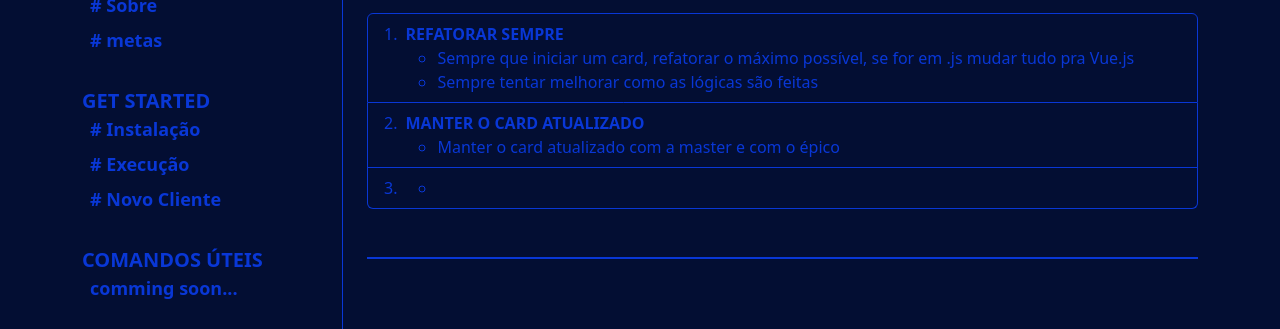
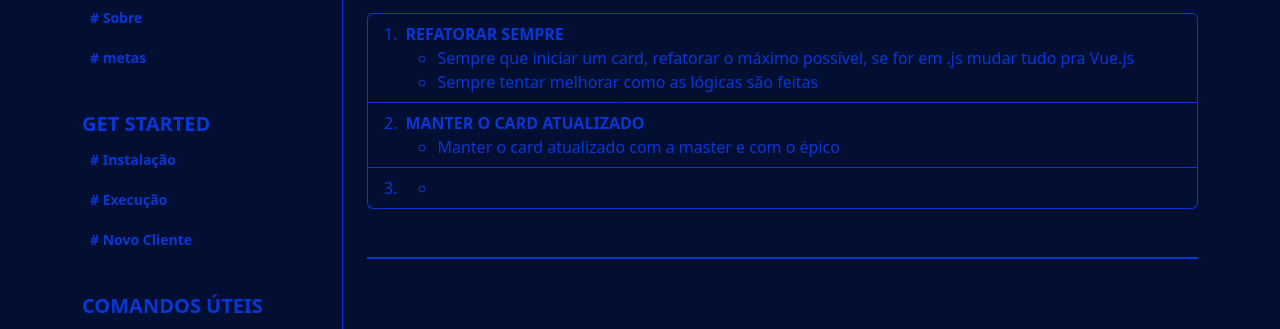
Before and after one commit to robertocostabefore/front-documentation, a plain HTML site: page src/hub.html in a window 1280 px wide. Shown: the part 261-590 px from the top of the page. Drawn offline with nearby package versions, Linux system fonts and the light colour scheme.

Commit message:
aside style adjusts

```diff
--- a/src/assets/style/main.css
+++ b/src/assets/style/main.css
@@ -90,16 +90,24 @@ section:not(:last-child) {
 }
 
 .bd-links-link {
-  color: var(--bs-body-color);
-  text-decoration: none;
-  padding: 4px 8px;
   border-radius: var(--bs-border-radius);
-  margin: 8px 0px;
-  font-size: 18px !important;
+  padding: 8px;
+
+  a {
+    color: var(--bs-body-color);
+    text-decoration: none;
+    font-size: 14px !important;
+    margin: 8px 0px;
+  }
 
   &:hover {
     background-color: var(--primary-color);
-    color: white;
+    padding: 8px 4px 8px 12px;
+
+    a {
+      color: white;
+      font-size: 16px !important;
+    }
   }
 }
 
@@ -128,3 +136,7 @@ pre {
 pre code {
   display: block !important;
 }
+
+.no-gap {
+  gap: 0px !important;
+}
--- a/src/js/shared/aside.js
+++ b/src/js/shared/aside.js
@@ -5,7 +5,6 @@ const asideOptionsByView = {
     options: [
       {
         title: "# ACORDOS",
-        ulClass: "list-unstyled fw-semibold pb-2",
         options: [
           {
             title: "# Acordos",
@@ -14,29 +13,27 @@ const asideOptionsByView = {
         ]
       },
       {
-        title: "# SOBRE",
-        ulClass: "list-unstyled fw-semibold pb-2",
+        title: "# SOBRE O FRONT",
         options: [
           {
-            title: "# Sobre",
+            title: "# Quem somos",
             href: "#about"
           }
         ]
       },
       {
         title: "SOBRE A EMPRESA",
-        ulClass: "list-unstyled fw-semibold pb-2",
         options: [
           {
             title: "# Quem somos",
             href: "#who-are-we"
           },
           {
-            title: "# Nosso propósito",
+            title: "# Propósitos",
             href: "#purpose"
           },
           {
-            title: "# Nossos valores",
+            title: "# Valores",
             href: "#our-values"
           },
           {
@@ -51,7 +48,6 @@ const asideOptionsByView = {
     options: [
       {
         title: "ACORDOS",
-        ulClass: "list-unstyled fw-semibold pb-2",
         options: [
           {
             title: "# Acordos",
@@ -69,7 +65,6 @@ const asideOptionsByView = {
       },
       {
         title: "GET STARTED",
-        ulClass: "list-unstyled fw-semibold pb-2",
         options: [
           {
             title: "# Instalação",
@@ -87,7 +82,6 @@ const asideOptionsByView = {
       },
       {
         title: "COMANDOS ÚTEIS",
-        ulClass: "list-unstyled fw-semibold pb-2",
         options: [
           {
             title: "comming soon...",
@@ -97,7 +91,6 @@ const asideOptionsByView = {
       },
       {
         title: "TECNOLOGIAS",
-        ulClass: "list-unstyled fw-semibold pb-2",
         options: [
           {
             title: "comming soon...",
@@ -107,7 +100,6 @@ const asideOptionsByView = {
       },
       {
         title: "ERROS",
-        ulClass: "list-unstyled fw-semibold pb-2",
         options: [
           {
             title: "Tela branca",
@@ -121,7 +113,6 @@ const asideOptionsByView = {
     options: [
       {
         title: "",
-        ulClass: "list-unstyled fw-semibold pb-2",
         options: [
           {
             title: "",
@@ -146,13 +137,13 @@ const createItemLink = ({ href, title }) => {
   const itemLink = document.createElement("a")
   itemLink.href = href
   itemLink.textContent = title
-  itemLink.className = "bd-links-link"
 
   return itemLink
 }
 
 const createListItem = option => {
   const item = document.createElement("li")
+  item.className = "bd-links-link"
 
   const itemContent = createItemLink(option)
 
@@ -161,9 +152,9 @@ const createListItem = option => {
   return item
 }
 
-const createList = ({ ulClass, options }) => {
+const createList = ({ options }) => {
   const itemList = document.createElement("ul")
-  itemList.className = ulClass
+  itemList.className = "list-unstyled fw-semibold pb-2 no-gap"
 
   options.forEach(option => {
     const item = createListItem(option)
```
